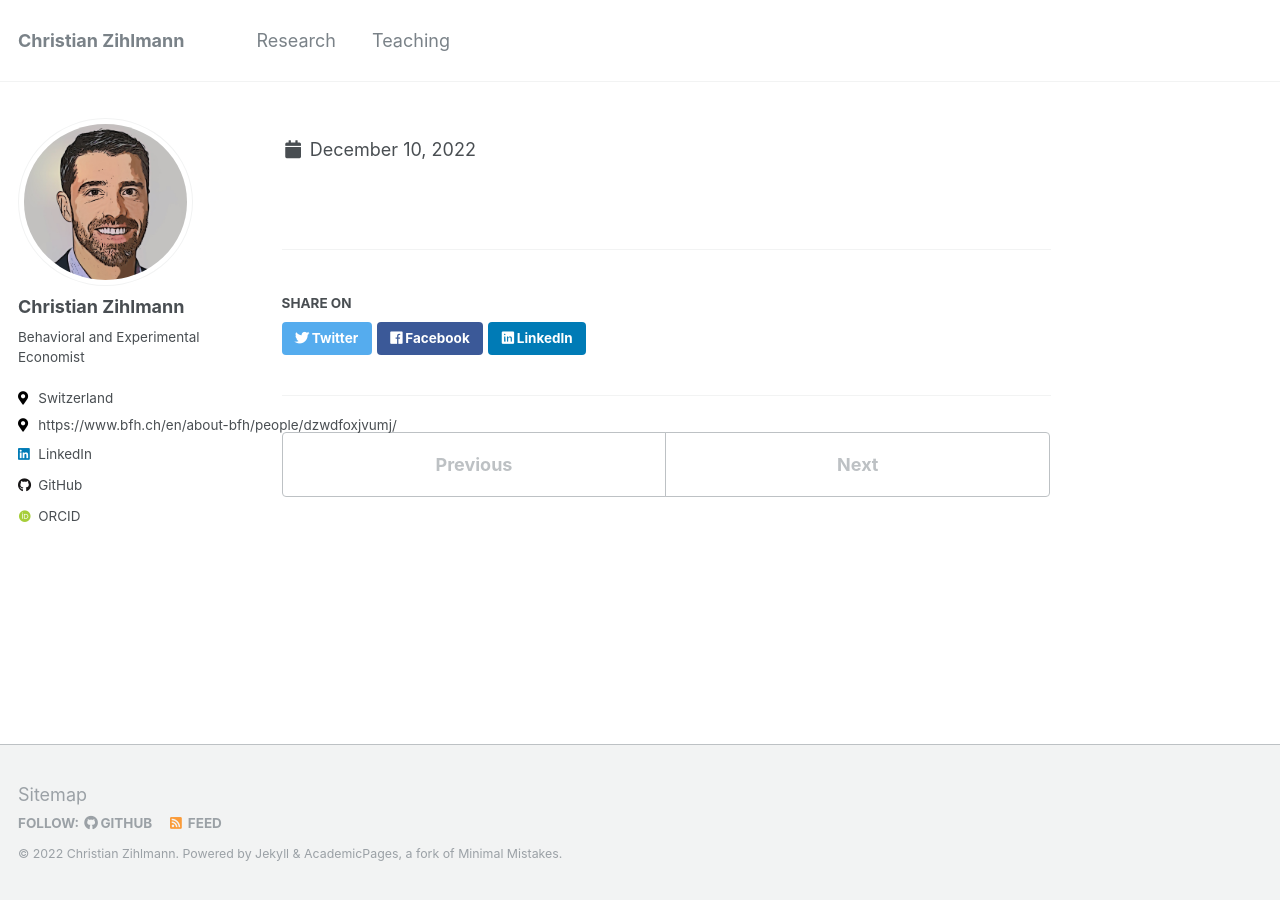
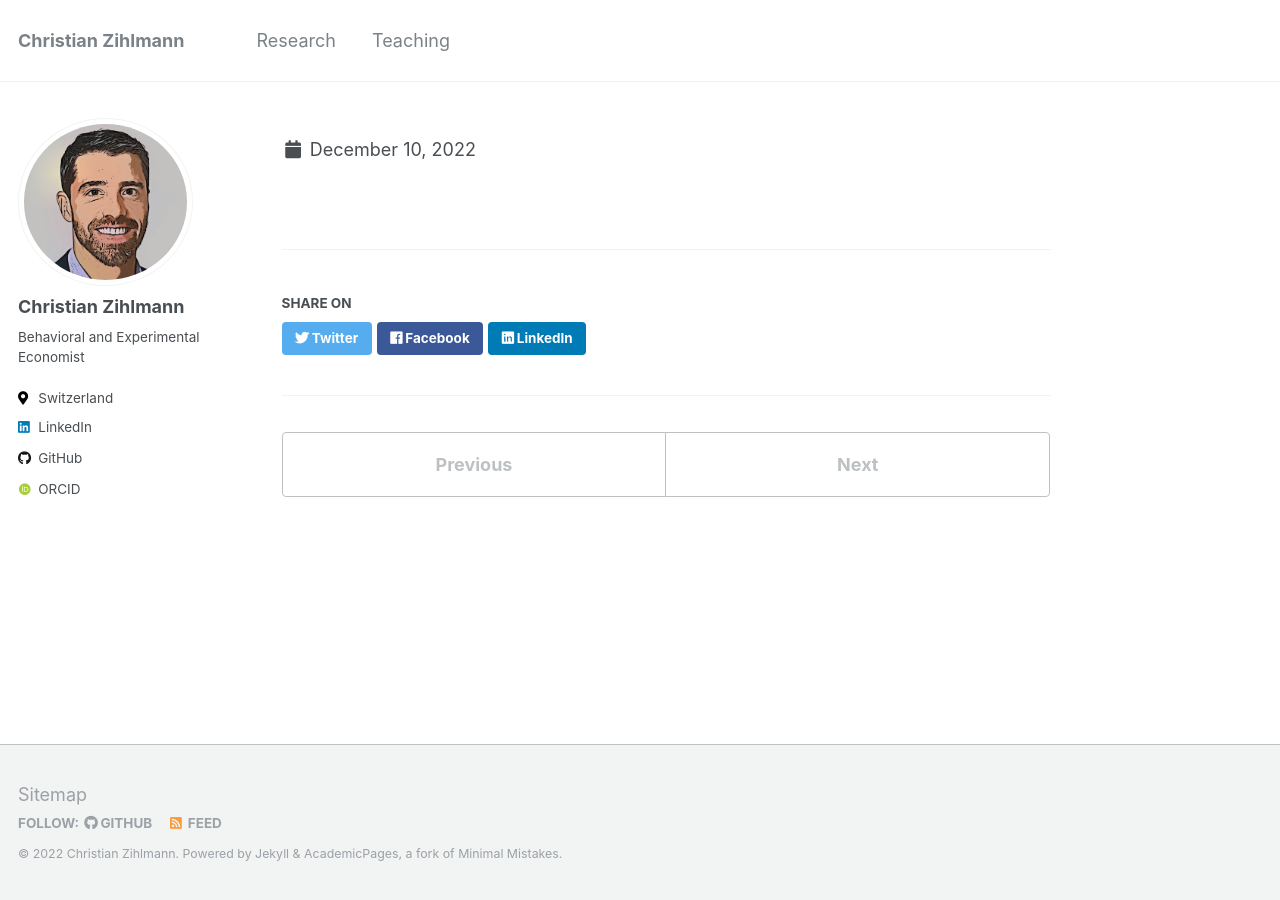
Before and after one commit to christianzihlmann/christianzihlmann.github.io, a Jekyll site: the page built from _publications/2022_legitimacy.md, in a window 1280 px wide. Built offline with Jekyll 4.4.1, drawn with Linux system fonts in a browser that asks for light colours; some web fonts are replaced.

Commit message:
10dec22-9

```diff
--- a/_config.yml
+++ b/_config.yml
@@ -85,7 +85,7 @@ author:
   avatar           : "profile.png"
   bio              : "Behavioral and Experimental Economist"
   location         : "Switzerland"
-  employer         : "https://www.bfh.ch/en/about-bfh/people/dzwdfoxjvumj/"
+  employer         : # "https://www.bfh.ch/en/about-bfh/people/dzwdfoxjvumj/"
   pubmed           : # "https://www.ncbi.nlm.nih.gov/pubmed/?term=john+snow"
   googlescholar    : # "http://yourfullgooglescholarurl.com"
   email            :
```
Also changed, not shown: _publications/2022_legitimacy.md (+1 -1 lines).
